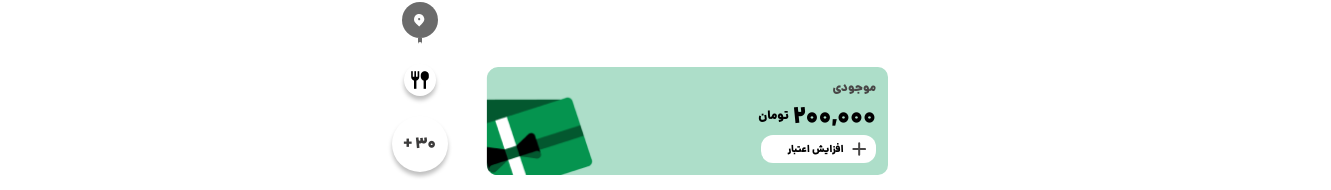
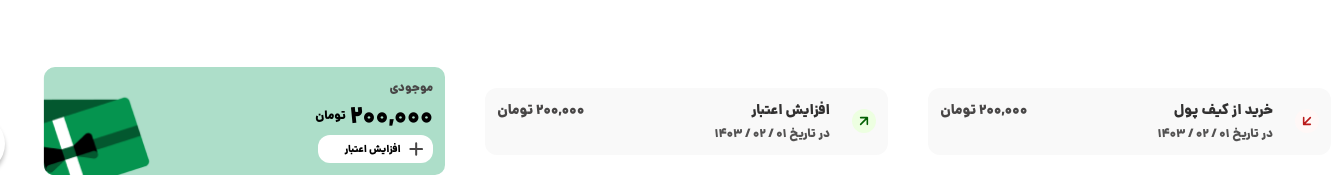
Before and after one commit to misarfehapp/misarfehMain, a Next.js app: page / in a window 1280 px wide. Shown: the part 971-1161 px from the top of the page, 1331 px wide, since content can reach past the window. Built offline with nearby package versions, Linux system fonts and the light colour scheme.

Commit message:
finished transaction card

```diff
--- a/app/page.tsx
+++ b/app/page.tsx
@@ -18,6 +18,7 @@ import PlaceIndicator from "@/components/map tools/PlaceIndicator";
 import PlaceAmount from "@/components/map tools/PlaceAmount";
 import CurrentLocation from "@/components/map tools/CurrentLocation";
 import BalanceCard from "@/components/balance indicator/BalanceCard";
+import TransactionCard from "@/components/transaction Card/TransactionCard";
 export default function Home() {
   return (
     <div className="mx-4 flex flex-col space-y-28 my-4 justify-center items-center">
@@ -83,6 +84,20 @@ export default function Home() {
           <CurrentLocation />
         </div>
         <BalanceCard balance={200_000} />
+        <TransactionCard
+          type="increase"
+          day={1}
+          month={2}
+          year={1403}
+          mount={200_000}
+        />
+        <TransactionCard
+          type="decrease"
+          day={1}
+          month={2}
+          year={1403}
+          mount={200_000}
+        />
       </div>
     </div>
   );
--- /dev/null
+++ b/components/transaction Card/ArrowUpRightIcon.tsx
@@ -0,0 +1,21 @@
+import * as React from "react";
+const ArrowUpRightIcon = (
+  props: React.JSX.IntrinsicAttributes & React.SVGProps<SVGSVGElement>
+) => (
+  <svg
+    xmlns="http://www.w3.org/2000/svg"
+    width={16}
+    height={16}
+    fill="none"
+    {...props}
+  >
+    <path
+      stroke={props.stroke || "#006000"}
+      strokeLinecap="round"
+      strokeLinejoin="round"
+      strokeWidth={1.6}
+      d="m4.667 11.333 6.667-6.666m0 0H4.667m6.667 0v6.666"
+    />
+  </svg>
+);
+export default ArrowUpRightIcon;
--- /dev/null
+++ b/components/transaction Card/TransactionCard.tsx
@@ -0,0 +1,53 @@
+import ArrowUpRightIcon from "./ArrowUpRightIcon";
+
+interface TransactionCardProps {
+  type: string;
+  mount: number;
+  day: number;
+  month: number;
+  year: number;
+}
+
+const TransactionCard = ({
+  type,
+  mount,
+  day,
+  month,
+  year,
+}: TransactionCardProps) => {
+  return (
+    <div className="w-[403px] p-3 rounded-rounded-7 gap-[22px] bg-neutral-neutral99 flex flex-row justify-center items-center">
+      <div className="flex flex-col justify-center gap-1 w-[333px]">
+        <div className="flex flex-row-reverse justify-between items-center">
+          <p className="text-sm font-medium text-neutral-neutral20">
+            {type === "increase" ? "افزایش اعتبار" : "خرید از کیف پول"}
+          </p>
+
+          <p
+            style={{ direction: "rtl" }}
+            className="text-sm text-neutral-neutral30 font-bold"
+          >
+            {mount.toLocaleString()} <span>تومان</span>
+          </p>
+        </div>
+        <div>
+          <p
+            className="text-xs text-neutral-neutral35"
+            style={{ direction: "rtl" }}
+          >
+            در تاریخ {String(day).padStart(2, "0")} /{" "}
+            {String(month).padStart(2, "0")} / {year}
+          </p>
+        </div>
+      </div>
+      <div className={`w-6 h-6 ${type === "increase" ? "bg-primary-primary98" : 'bg-error-error98' } flex justify-center items-center rounded-full`}>
+        {type === "increase" ? (
+          <ArrowUpRightIcon />
+        ) : (
+          <ArrowUpRightIcon stroke="#BA1A1A" className="rotate-180" />
+        )}
+      </div>
+    </div>
+  );
+};
+export default TransactionCard;
```
